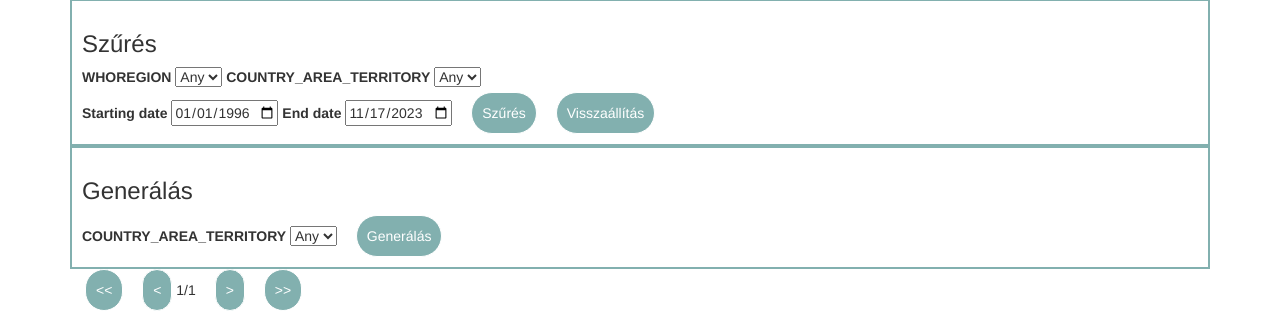
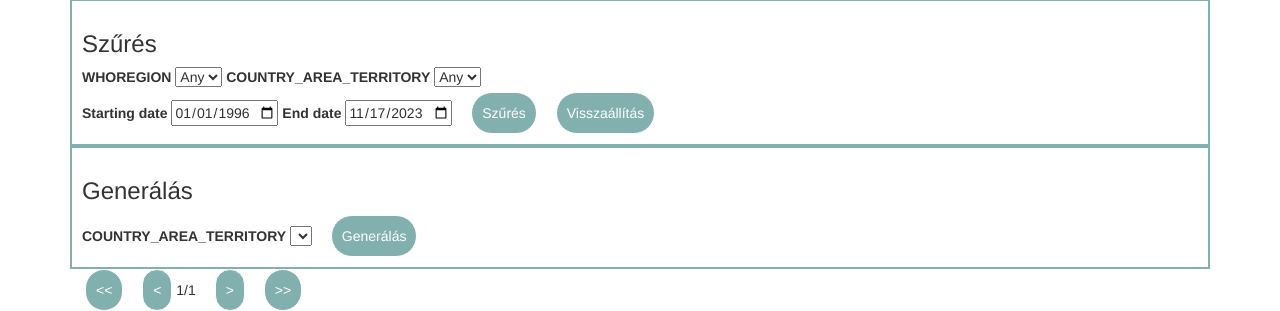
Before and after one commit to zsoltkovacs94/koffein-flu-prediction, a Django app: page /gen in a window 1280 px wide. Shown: the part 146-457 px from the top of the page. Run offline with Django 4.2, Linux system fonts and the light colour scheme; data that the repository does not hold is empty; some libraries are stand-ins or nearby versions.

Commit message:
index.html Any opció eltávolítása a generálásból.

```diff
--- a/koffein_flu_prediction/website/templates/index.html
+++ b/koffein_flu_prediction/website/templates/index.html
@@ -83,7 +83,6 @@
             <h3>Generálás</h3>
             <label for="gencoarte">COUNTRY_AREA_TERRITORY</label>
             <select name="gencoarte" id="gencoarte">
-                <option value="Any">Any</option>
                 {% for item in gencoarte %}
                 <option value="{{ item.COUNTRY_AREA_TERRITORY }}">{{ item.COUNTRY_AREA_TERRITORY }}</option>
                 {% endfor %}
```
